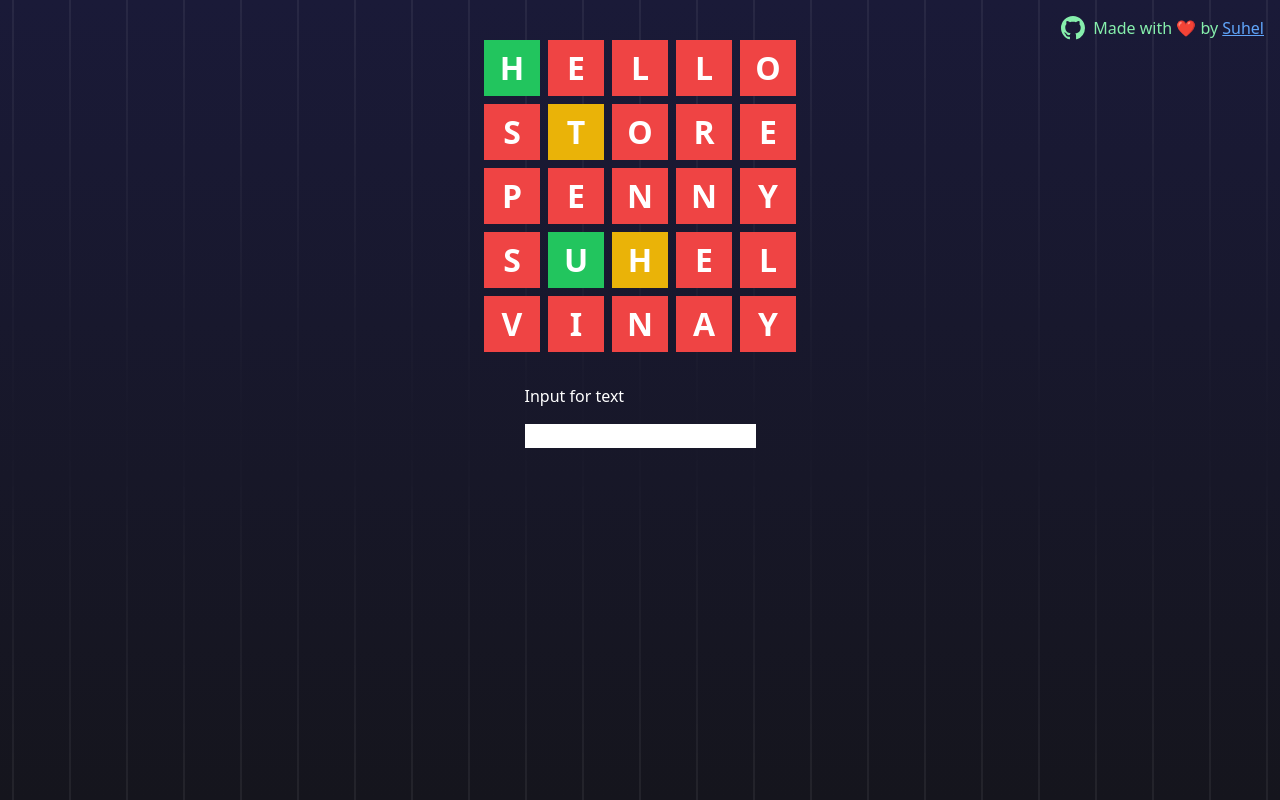
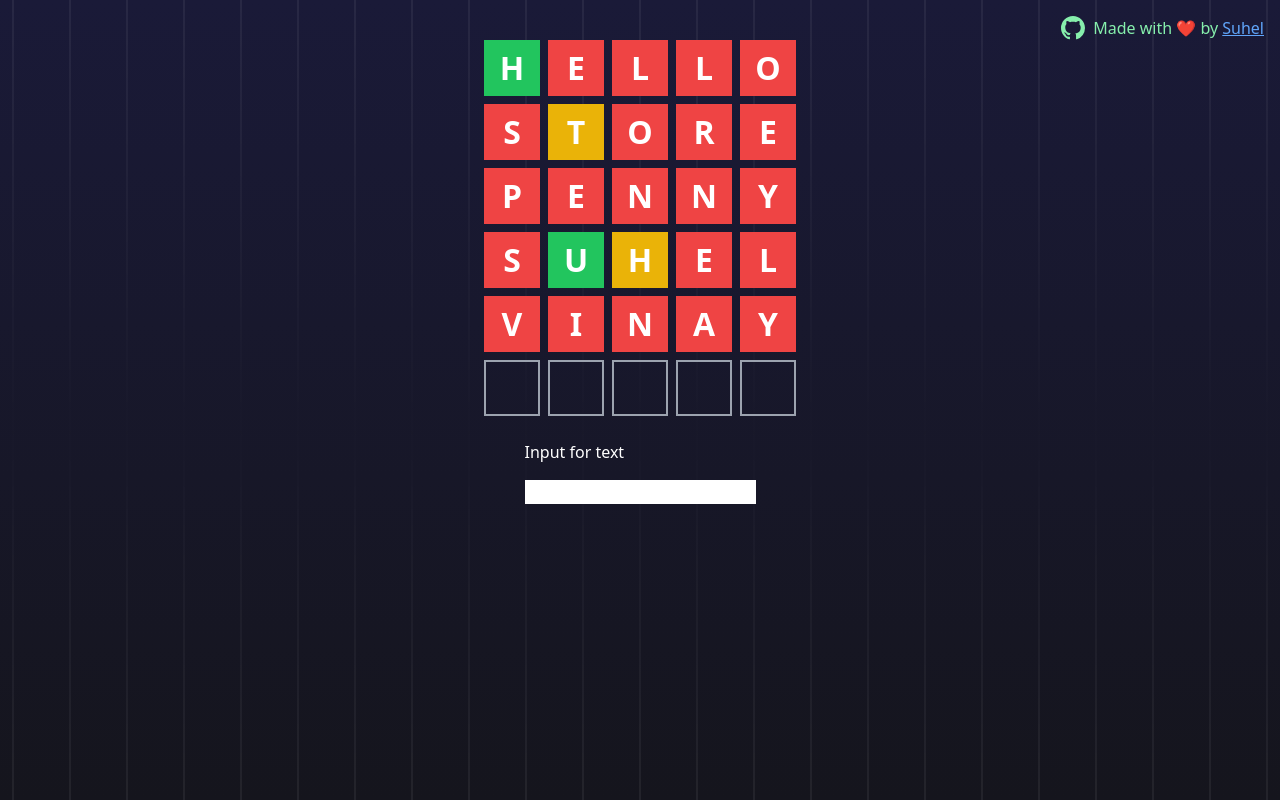
Before and after one commit to Suhelkhan12/Wordle, a React (Vite) app: page /gameplay in a window 1280 px wide. Built offline with nearby package versions, Linux system fonts and the light colour scheme.

Commit message:
changed ui or letter box and wordrow

```diff
--- a/src/components/UI/LetterBox.tsx
+++ /dev/null
@@ -1,29 +0,0 @@
-import { LetterStates } from "../../types";
-
-type LetterBoxProp = {
-  letter: string;
-  letterState?: LetterStates;
-};
-
-// for styling letter according to letterState basesd ongues
-const letterStateStyles = {
-  [LetterStates.Miss]: "bg-red-500 border-red-500",
-  [LetterStates.Present]: "bg-yellow-500 border-yellow-500",
-  [LetterStates.Match]: "bg-green-500 border-green-500",
-};
-
-const LetterBox = ({ letter, letterState }: LetterBoxProp) => {
-  // getting the style for individual letter bos
-  const letterBoxStyle =
-    letterState === undefined ? "" : letterStateStyles[letterState];
-
-  return (
-    <span
-      className={` ${letterBoxStyle} flex justify-center items-center border-[2px] border-gray-400 sm:text-[2rem] text-[28px] uppercase font-bold sm:w-14 sm:h-14 w-12 h-12  `}
-    >
-      {letter}
-    </span>
-  );
-};
-
-export default LetterBox;
--- a/src/components/UI/WordRow.tsx
+++ b/src/components/UI/WordRow.tsx
@@ -1,22 +1,48 @@
-import LetterBox from "./LetterBox";
+import { LetterStates } from "../../types";
 import { checkValidityOfGuess } from "../../utils/word-util";
+
 type WordRowPropType = {
   letter: string;
+};
+
+const LETTER_LENGTH = 5;
+
+type LetterBoxProp = {
+  letter: string;
+  letterState?: LetterStates;
+};
+
+// for styling letter according to letterState basesd ongues
+const letterStateStyles = {
+  [LetterStates.Miss]: "bg-red-500 border-red-500",
+  [LetterStates.Present]: "bg-yellow-500 border-yellow-500",
+  [LetterStates.Match]: "bg-green-500 border-green-500",
+};
+
+const LetterBox = ({ letter, letterState }: LetterBoxProp) => {
+  // getting the style for individual letter bos
+  const letterBoxStyle =
+    letterState === undefined ? "" : letterStateStyles[letterState];
+
+  return (
+    <span
+      className={` ${letterBoxStyle} flex justify-center items-center border-[2px] border-gray-400 sm:text-[2rem] text-[28px] uppercase font-bold sm:w-14 sm:h-14 w-12 h-12  `}
+    >
+      {letter}
+    </span>
+  );
 };
 
 const WordRow = ({ letter }: WordRowPropType) => {
   const guessState = checkValidityOfGuess(letter);
   // we did this so that we can conver our string letter into array and we can easity map over it
-  const letterArray = letter.split("");
+  const letterRemaining = LETTER_LENGTH - letter.length;
+  const letterArray = letter.split("").concat(Array(letterRemaining).fill(""));
   return (
     <div className="grid grid-cols-5 gap-2 ">
       {letterArray.length > 0 &&
         letterArray.map((letter, ind) => (
-          <LetterBox
-            key={Math.random()}
-            letter={letter}
-            letterState={guessState[ind]}
-          />
+          <LetterBox key={ind} letter={letter} letterState={guessState[ind]} />
         ))}
     </div>
   );
```
